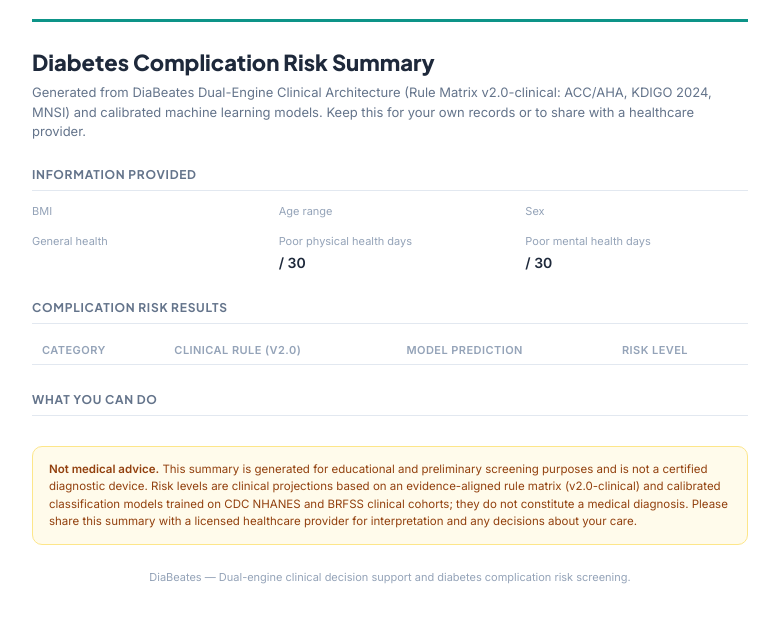
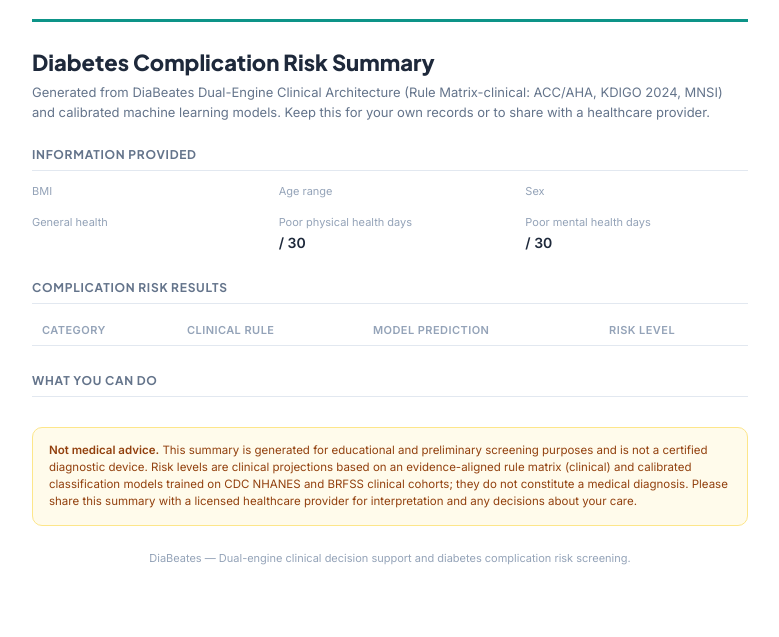
Before and after one commit to n-leigh/diabetes-check, a Flask app: template templates/print_result.html in a window 1280 px wide. Shown: the part 179-816 px from the top of the page, without its empty margins (250-1029 px from the left). After the commit the page ends 744 px from the top, so only its background shows below. Run offline with Flask 3, Linux system fonts and the light colour scheme; the template is opened without the code that fills it, so the values that code supplies are empty; some libraries are stand-ins or nearby versions.

Commit message:
Remove v2.0 labels from clinical copy
Standardized user-facing wording across about, assessment, home, and print result templates by removing versioned "v2.0" references and simplifying "clinical rule matrix" phrasing in headers, tooltips, table labels, and disclaimers. Also includes an updated diabetes_system.db binary.

```diff
--- a/templates/about.html
+++ b/templates/about.html
@@ -43,7 +43,7 @@
         <div class="space-y-4">
           <div class="rounded-2xl border p-5 bg-teal-50 border-teal-200">
             <span class="text-xs font-semibold px-2.5 py-0.5 rounded-full bg-white border border-teal-200 text-teal-600">Transparent Rule Logic</span>
-            <h3 class="font-display font-bold text-base mb-2 mt-3 text-teal-700">Clinical Rule Matrix (v2.0)</h3>
+            <h3 class="font-display font-bold text-base mb-2 mt-3 text-teal-700">Clinical Rule Matrix</h3>
             <p class="text-sm text-slate-600 leading-relaxed">
               Grounds risk scoring directly in published clinical consensus: <strong>ACC/AHA 10-Year ASCVD</strong> &amp; UKPDS for cardiovascular disease, <strong>KDIGO 2024</strong> for diabetic nephropathy, and the <strong>Michigan Neuropathy Screening Instrument (MNSI)</strong> for peripheral neuropathy.
             </p>
--- a/templates/assessment.html
+++ b/templates/assessment.html
@@ -32,7 +32,7 @@
         <svg class="w-3.5 h-3.5 text-teal-600" fill="none" viewBox="0 0 24 24" stroke="currentColor" stroke-width="2">
           <path stroke-linecap="round" stroke-linejoin="round" d="M9 12l2 2 4-4m6 2a9 9 0 11-18 0 9 9 0 0118 0z" />
         </svg>
-        Clinical Engine v2.0-clinical &bull; ACC/AHA &bull; KDIGO 2024 &bull; MNSI
+        Clinical Engine -clinical &bull; ACC/AHA &bull; KDIGO 2024 &bull; MNSI
       </div>
       <h1 class="font-display text-3xl font-extrabold text-slate-900 mb-2">Diabetes Complication Risk Assessment</h1>
       <p class="text-slate-500 text-sm">No medical background needed, just answer what you can. Enter optional lab readings for enhanced point-of-care precision.</p>
@@ -152,7 +152,7 @@
         <h3 class="font-semibold text-xs text-slate-500 uppercase tracking-wider mb-1">Health & Risk Factors</h3>
         <p class="text-xs text-slate-400 mb-4">
           Check anything that applies to you. Not sure about one? Leave it unchecked.
-          {{ info_tooltip('These clinical risk factors match the CDC epidemiological survey and NHANES indicators used by our v2.0 scoring rule matrix and calibrated classifiers.', align='left') }}
+          {{ info_tooltip('These clinical risk factors match the CDC epidemiological survey and NHANES indicators used by a scoring rule matrix and calibrated classifiers.', align='left') }}
         </p>
         <div class="grid grid-cols-1 sm:grid-cols-2 gap-3 mb-8">
           {% set checkboxes = [
@@ -251,7 +251,7 @@
     </div>
 
     <p class="text-xs text-center text-slate-400 mt-4">
-      Results combine an evidence-aligned rule matrix (v2.0-clinical: ACC/AHA, KDIGO 2024, MNSI) with calibrated ML models trained on CDC cohorts to provide transparent risk projections. For educational and informational purposes only, not a diagnosis or substitute for professional medical advice.
+      Results combine an evidence-aligned rule matrix (clinical: ACC/AHA, KDIGO 2024, MNSI) with calibrated ML models trained on CDC cohorts to provide transparent risk projections. For educational and informational purposes only, not a diagnosis or substitute for professional medical advice.
     </p>
   </div>
 </div>
--- a/templates/home.html
+++ b/templates/home.html
@@ -131,7 +131,7 @@
           </div>
           <h3 class="font-display font-bold text-slate-800 text-sm mb-1">Dual-Engine Architecture</h3>
           <p class="text-xs text-slate-500 leading-relaxed">
-            Transparent v2.0 rule matrix aligned with clinical guidelines alongside calibrated ML models reporting AUROC and Brier scores.
+            Transparent rule matrix aligned with clinical guidelines alongside calibrated ML models reporting AUROC and Brier scores.
           </p>
         </div>
 
--- a/templates/print_result.html
+++ b/templates/print_result.html
@@ -128,7 +128,7 @@
   </div>
 
   <h1 class="title">Diabetes Complication Risk Summary</h1>
-  <p class="subtitle">Generated from DiaBeates Dual-Engine Clinical Architecture (Rule Matrix v2.0-clinical: ACC/AHA, KDIGO 2024, MNSI) and calibrated machine learning models. Keep this for your own records or to share with a healthcare provider.</p>
+  <p class="subtitle">Generated from DiaBeates Dual-Engine Clinical Architecture (Rule Matrix-clinical: ACC/AHA, KDIGO 2024, MNSI) and calibrated machine learning models. Keep this for your own records or to share with a healthcare provider.</p>
 
   <section>
     <h2 class="section-title">Information Provided</h2>
@@ -152,7 +152,7 @@
     <h2 class="section-title">Complication Risk Results</h2>
     <table class="risk-table">
       <thead>
-        <tr><th>Category</th><th>Clinical Rule (v2.0)</th><th>Model Prediction</th><th>Risk Level</th></tr>
+        <tr><th>Category</th><th>Clinical Rule</th><th>Model Prediction</th><th>Risk Level</th></tr>
       </thead>
       <tbody>
         {% for cat in categories %}
@@ -205,7 +205,7 @@
   <div class="disclaimer">
     <strong>Not medical advice.</strong> This summary is generated for educational and preliminary screening
     purposes and is not a certified diagnostic device. Risk levels are clinical projections based on an evidence-aligned
-    rule matrix (v2.0-clinical) and calibrated classification models trained on CDC NHANES and BRFSS clinical cohorts;
+    rule matrix (clinical) and calibrated classification models trained on CDC NHANES and BRFSS clinical cohorts;
     they do not constitute a medical diagnosis. Please share this summary with a licensed healthcare provider for
     interpretation and any decisions about your care.
   </div>
```
Also changed, not shown: diabetes_system.db.
